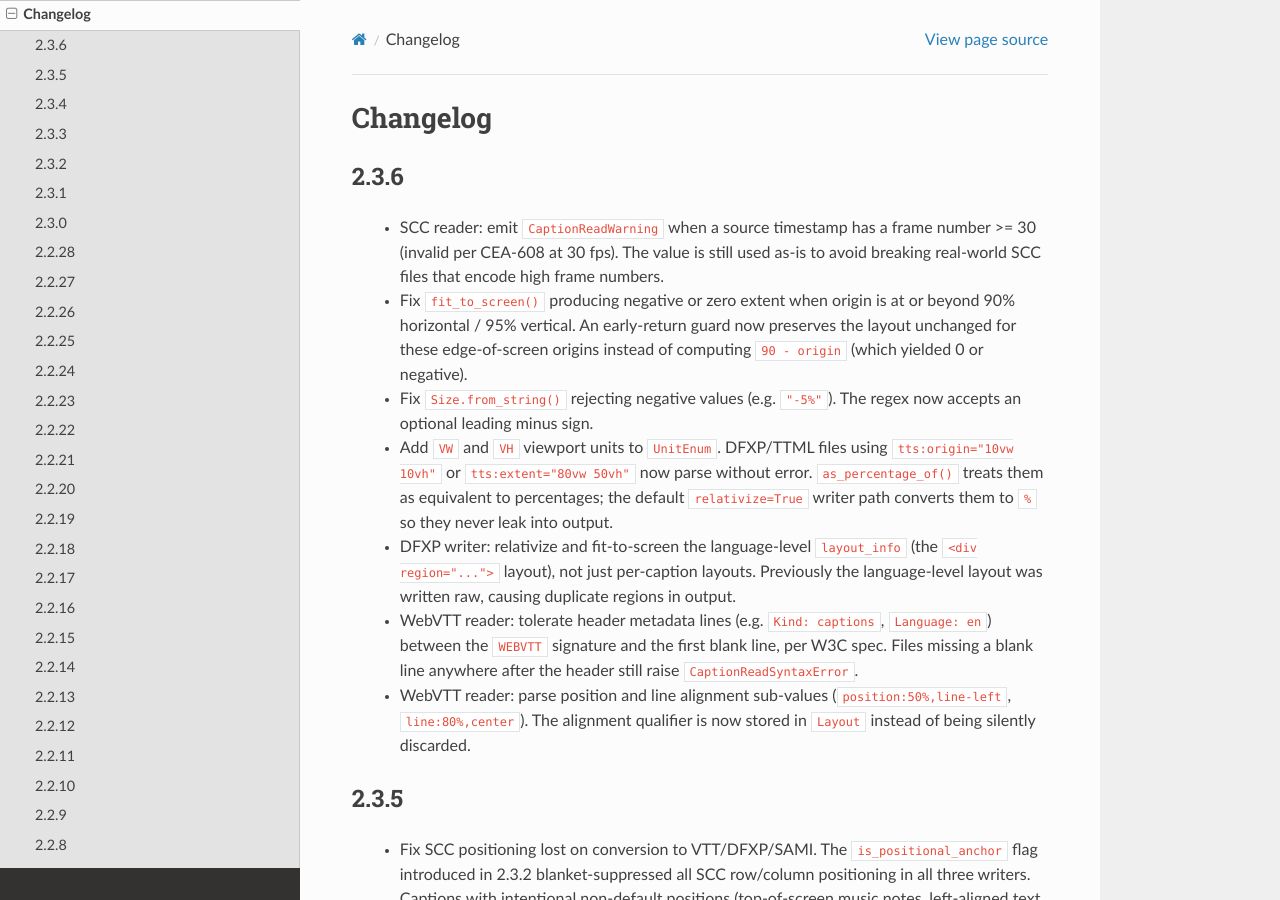
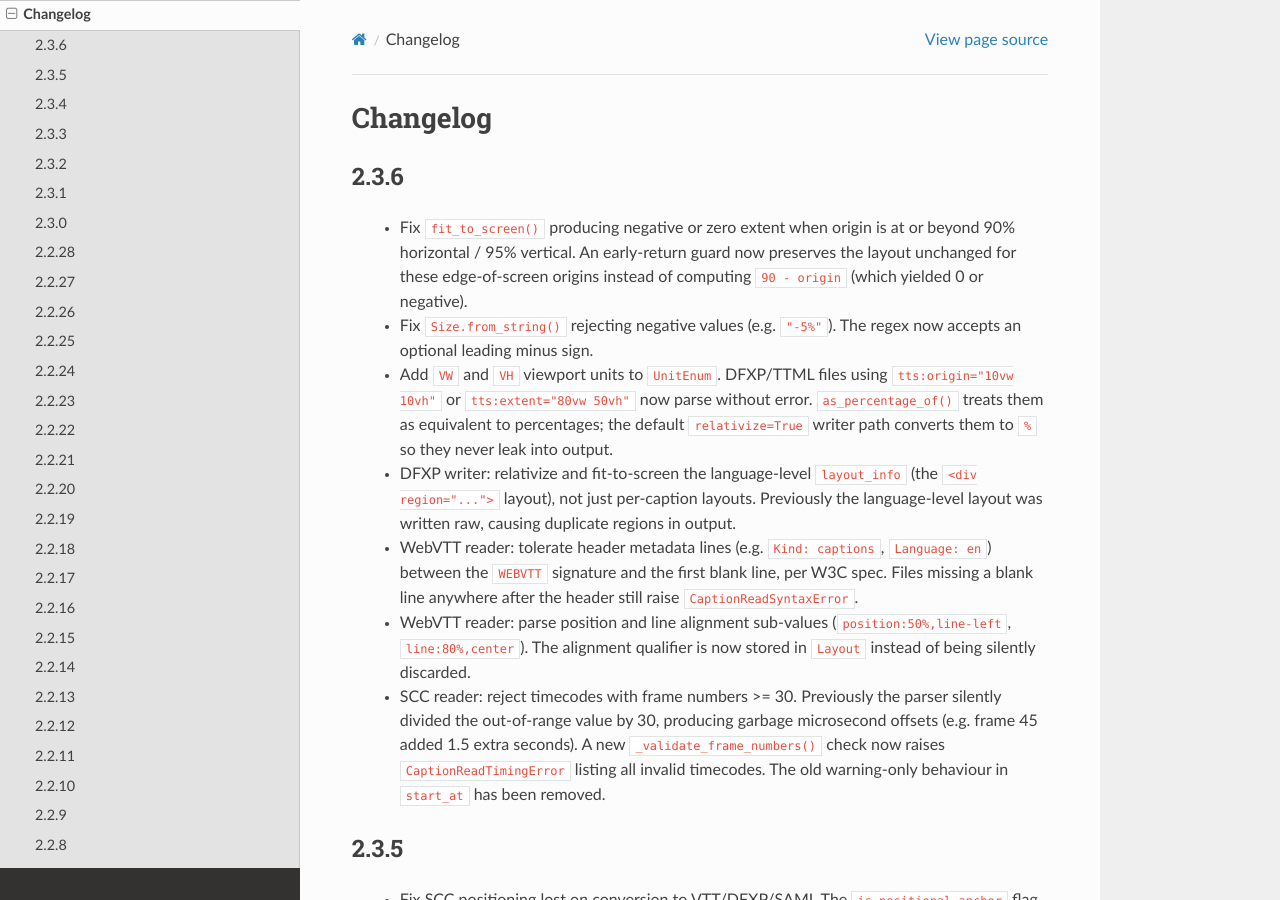
Before and after one commit to pbs/pycaption, a Sphinx documentation site: the page built from docs/changelog.rst, in a window 1280 px wide and 900 px high. Built offline with Sphinx 7.4.7 and the Read the Docs theme 3.1.0, drawn with Linux system fonts in a browser that asks for light colours.

Commit message:
OCTO-11561 SCC reader: reject timecodes with frame numbers >= 30

```diff
--- a/docs/changelog.rst
+++ b/docs/changelog.rst
@@ -2,11 +2,6 @@ Changelog
 ---------
 2.3.6
 ^^^^^^
-  - SCC reader: emit ``CaptionReadWarning`` when a source timestamp has a
-    frame number >= 30 (invalid per CEA-608 at 30 fps). The value is still
-    used as-is to avoid breaking real-world SCC files that encode high
-    frame numbers.
-
   - Fix ``fit_to_screen()`` producing negative or zero extent when origin
     is at or beyond 90% horizontal / 95% vertical. An early-return guard
     now preserves the layout unchanged for these edge-of-screen origins
@@ -35,6 +30,13 @@ Changelog
     (``position:50%,line-left``, ``line:80%,center``). The alignment
     qualifier is now stored in ``Layout`` instead of being silently
     discarded.
+
+  - SCC reader: reject timecodes with frame numbers >= 30. Previously
+    the parser silently divided the out-of-range value by 30, producing
+    garbage microsecond offsets (e.g. frame 45 added 1.5 extra seconds).
+    A new ``_validate_frame_numbers()`` check now raises
+    ``CaptionReadTimingError`` listing all invalid timecodes. The old
+    warning-only behaviour in ``start_at`` has been removed.
 
 2.3.5
 ^^^^^^
```
Also changed, not shown: 3 other files.
